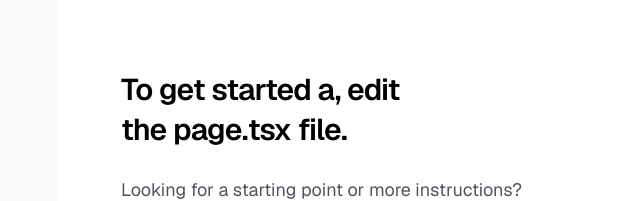
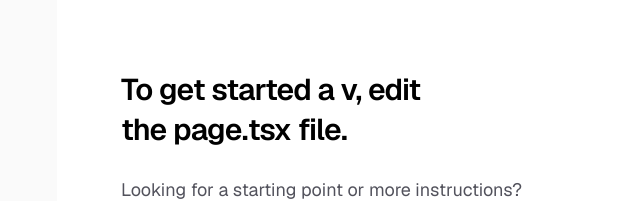
Before and after one commit to TANGHANHUTNAM/nextjs-deployment, a Next.js app: page / in a window 1280 px wide. Shown: the part 232-433 px from the top of the page, without its empty margins (199-839 px from the left). Built offline with nearby package versions, Linux system fonts and the light colour scheme.

Commit message:
test workflows 2

```diff
--- a/app/page.tsx
+++ b/app/page.tsx
@@ -14,7 +14,7 @@ export default function Home() {
         />
         <div className="flex flex-col items-center gap-6 text-center sm:items-start sm:text-left">
           <h1 className="max-w-xs text-3xl font-semibold leading-10 tracking-tight text-black dark:text-zinc-50">
-            To get started a, edit the page.tsx file.
+            To get started a v, edit the page.tsx file.
           </h1>
           <p className="max-w-md text-lg leading-8 text-zinc-600 dark:text-zinc-400">
             Looking for a starting point or more instructions? Head over to{" "}
```
